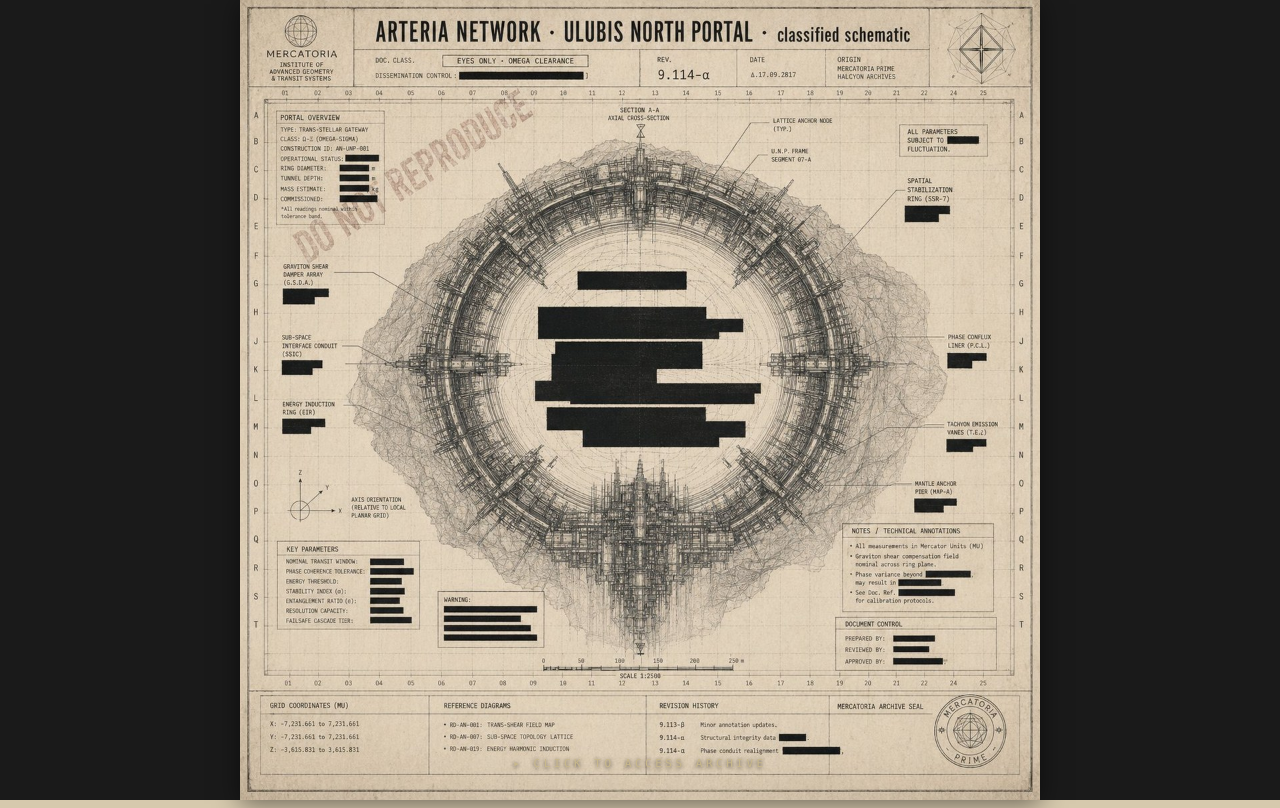
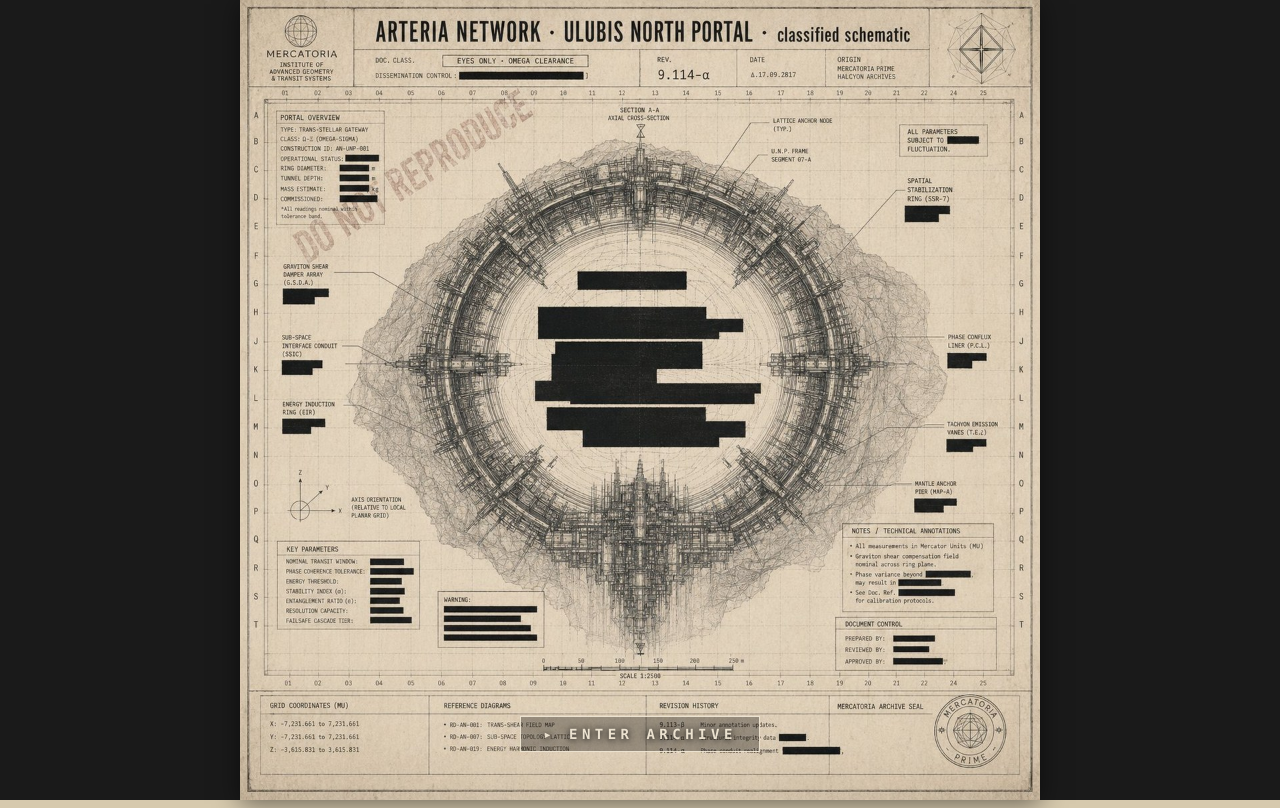
Before and after one commit to MSHui-code/GENS4015-final, a plain HTML site: page index.html in a window 1280 px wide. Drawn offline with Linux system fonts and the light colour scheme.

Commit message:
improve cover prompt visibility

```diff
--- a/index.html
+++ b/index.html
@@ -142,23 +142,32 @@
 
   #cover-prompt {
     position: fixed;
-    bottom: 30px;
+    bottom: 48px;
     left: 0;
     right: 0;
     text-align: center;
-    color: #c8b88a;
+    color: #ede4d3;
     font-family: ui-monospace, "SF Mono", Menlo, monospace;
-    font-size: 11px;
+    font-size: 14px;
+    font-weight: 700;
     letter-spacing: 0.32em;
     text-transform: uppercase;
     opacity: 0;
-    animation: coverPromptBlink 2.4s ease-in-out 1.2s infinite;
+    animation: coverPromptBlink 2.4s ease-in-out 1.0s infinite;
     pointer-events: none;
-    text-shadow: 0 1px 4px rgba(0,0,0,0.8);
+    text-shadow: 0 1px 6px rgba(0,0,0,0.9), 0 0 12px rgba(0,0,0,0.6);
+  }
+
+  #cover-prompt span {
+    display: inline-block;
+    padding: 9px 22px;
+    border: 1.5px solid #ede4d3;
+    background: rgba(0,0,0,0.35);
+    backdrop-filter: blur(2px);
   }
 
   @keyframes coverPromptBlink {
-    0%, 100% { opacity: 0.4; }
+    0%, 100% { opacity: 0.65; }
     50%      { opacity: 1; }
   }
 
@@ -174,7 +183,7 @@
 
 <div id="cover-screen">
   <img id="cover-image" src="cover.jpg" alt="Mercatoria Arteria Network — Ulubis North Portal classified schematic" />
-  <div id="cover-prompt">▸ click to access archive</div>
+  <div id="cover-prompt"><span>▸ ENTER ARCHIVE</span></div>
 </div>
 
 <div id="msa-frame">
```
